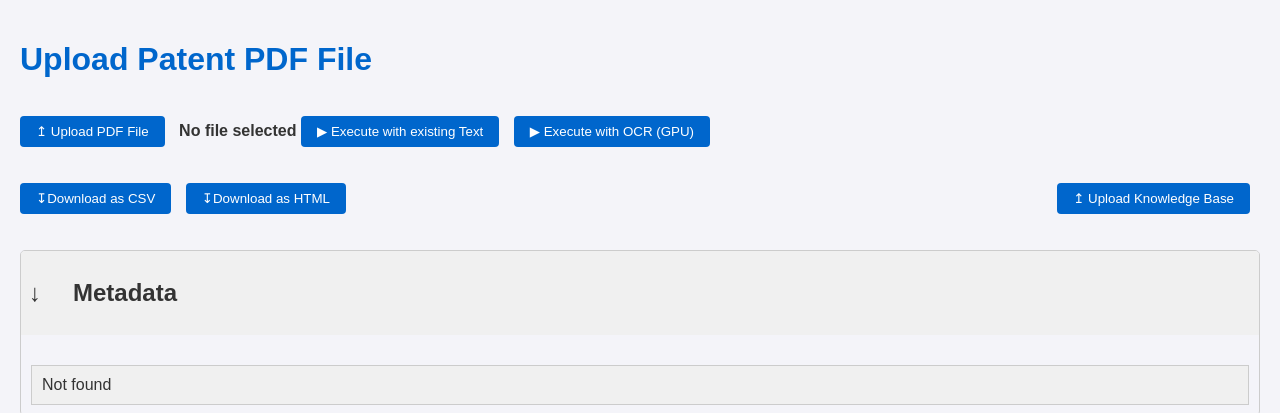
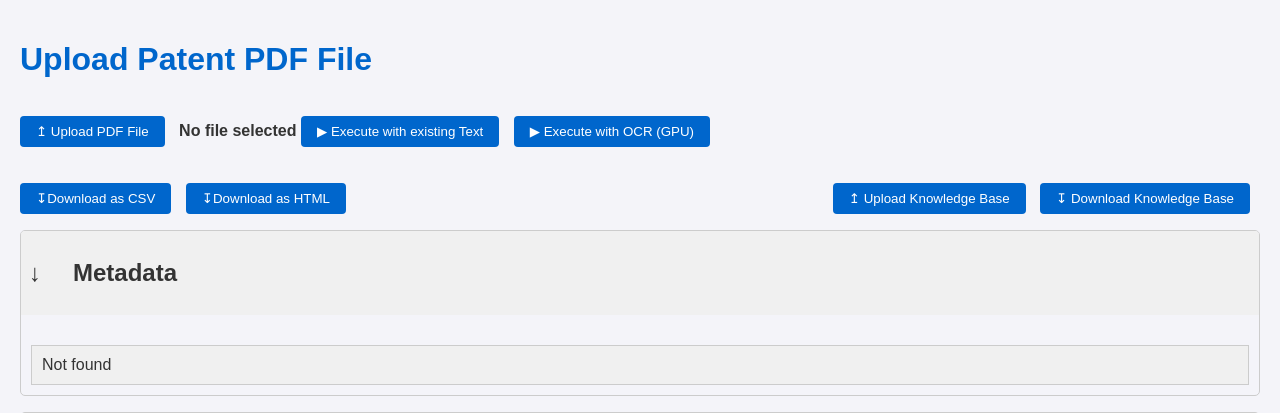
Before and after one commit to Raynswor/GlassPatentExtractor, a Flask app: page /show in a window 1280 px wide. Shown: the top 413 px of the page. Run offline with Flask 3, Linux system fonts and the light colour scheme; parts of the project's set-up code (start-up, migrations or seed data) failed here and were passed over.

Commit message:
added download button

```diff
--- a/server-glass/app.py
+++ b/server-glass/app.py
@@ -279,5 +279,23 @@ def replace_knowledge():
         logger.error(e)
         return Response({'status': 'Error updating knowledge!'}, status=500, mimetype='application/json')
 
+
+@app.route('/download_knowledge', methods=['GET'])
+def download_knowledge():
+    import json
+    try:
+        with open(PATH / 'knowledge.json', 'r') as f:
+            knowledge = json.load(f)
+        return jsonify(knowledge)
+    except Exception as e:
+        try:
+            with open(PATH / 'default_mapping.json', 'r') as f:
+                knowledge = json.load(f)
+            return jsonify(knowledge)
+        except Exception as e:
+            logger.error(e)
+            return Response({'status': 'Error downloading knowledge!'}, status=500, mimetype='application/json')
+
+
 if __name__ == '__main__':
     app.run()
--- a/server-glass/templates/index.html
+++ b/server-glass/templates/index.html
@@ -335,6 +335,21 @@
                     });
             }
         }
+
+        function downloadKnowledgeBase() {
+            fetch('/download_knowledge')
+                .then(response => response.blob())
+                .then(blob => {
+                    const url = window.URL.createObjectURL(blob);
+                    const a = document.createElement('a');
+                    a.href = url;
+                    a.download = 'knowledge_base.json';
+                    a.click();
+                })
+                .catch(error => {
+                    console.error('Error:', error);
+                });
+        }
     </script>
 
     <style>
@@ -425,6 +440,10 @@
             width: 120px;
             height: 120px;
             animation: spin 2s linear infinite;
+        }
+
+        tr:hover {
+            background-color: #f1f1f1;
         }
 
         .hidden {
@@ -554,12 +573,16 @@
                 <button id="downloadButton" style="display: none;"></button>
             </div>
             <!-- button for knowledge update (json data)-->
-            <form id="knowledgeUpdate" enctype="multipart/form-data">
+            <div>
                 <button id="jsonInputButton" onclick="document.getElementById('jsonFile').click()">
                     &#8613; Upload Knowledge Base
                 </button>
                 <input type="file" id="jsonFile" name="jsonFile" accept=".json" style="display: none" onchange="handleKnowledgeUpdate(event)">
-            </form>
+
+                <button id="jsonDownloadButton" onclick="downloadKnowledgeBase()">
+                    &#8615; Download Knowledge Base
+                </button>
+            </div>
         </div>
 
         <div id="mainContent" style="display: flex; flex-direction: column; gap: 1em;">
```
Also changed, not shown: server-glass/default_mapping.json (+6 -2 lines).
